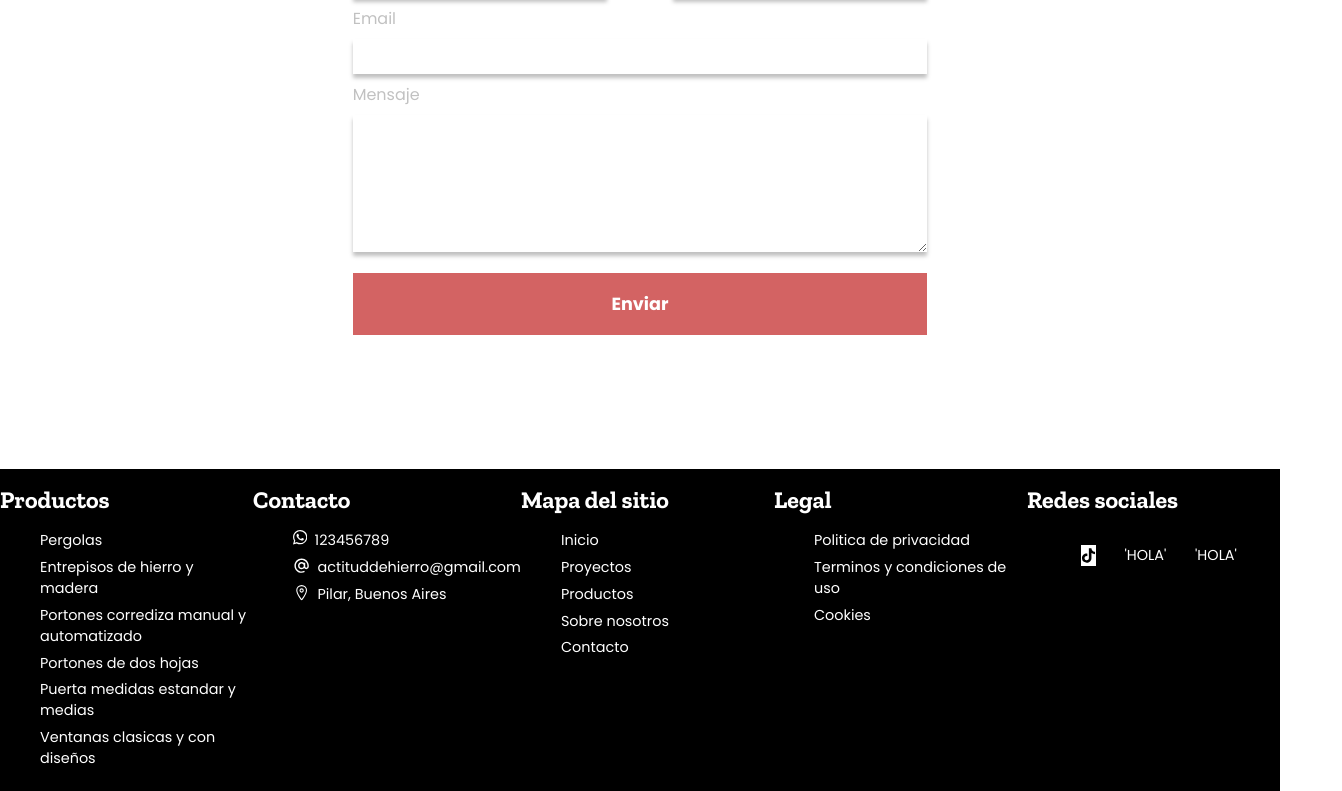
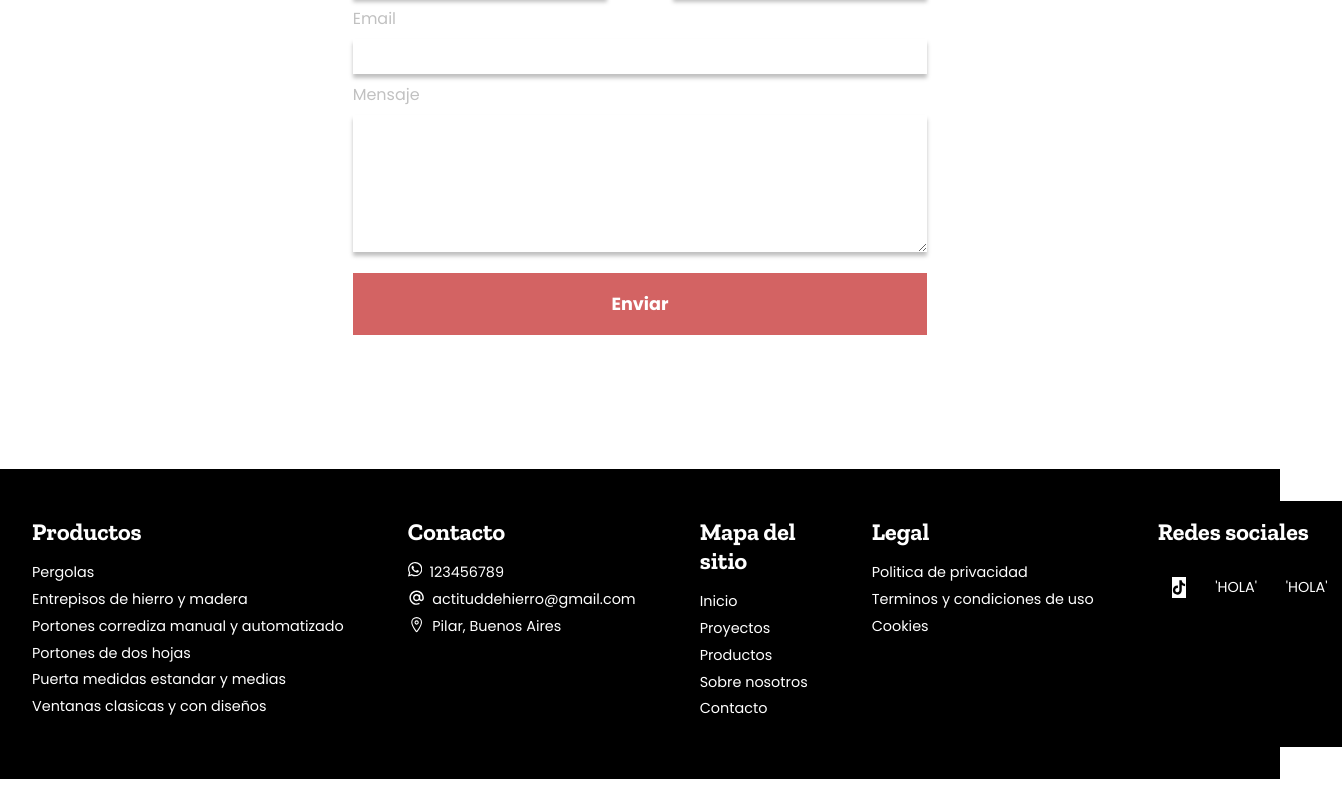
Before and after one commit to AlvaroCordoba-5/actitud-de-hierro, a React (Create React App) app: page / in a window 1280 px wide. Shown: the part 6380-7171 px from the top of the page, 1342 px wide, since content can reach past the window. Built offline with nearby package versions, Linux system fonts and the light colour scheme.

Commit message:
Update Footer.css

```diff
--- a/src/components/Footer/Footer.css
+++ b/src/components/Footer/Footer.css
@@ -1,6 +1,12 @@
 .columna {
   background: black;
   width: -webkit-fill-available;
+  margin: 2em;
+}
+
+.columna ul {
+  padding: 0;
+  width: max-content;
 }
 
 .columna h1 {
```
